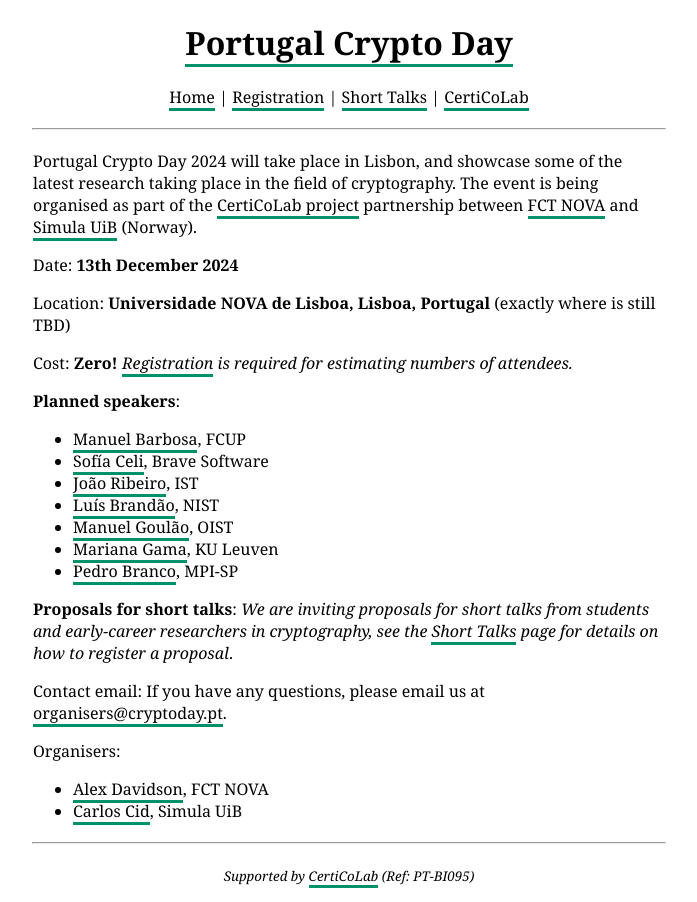
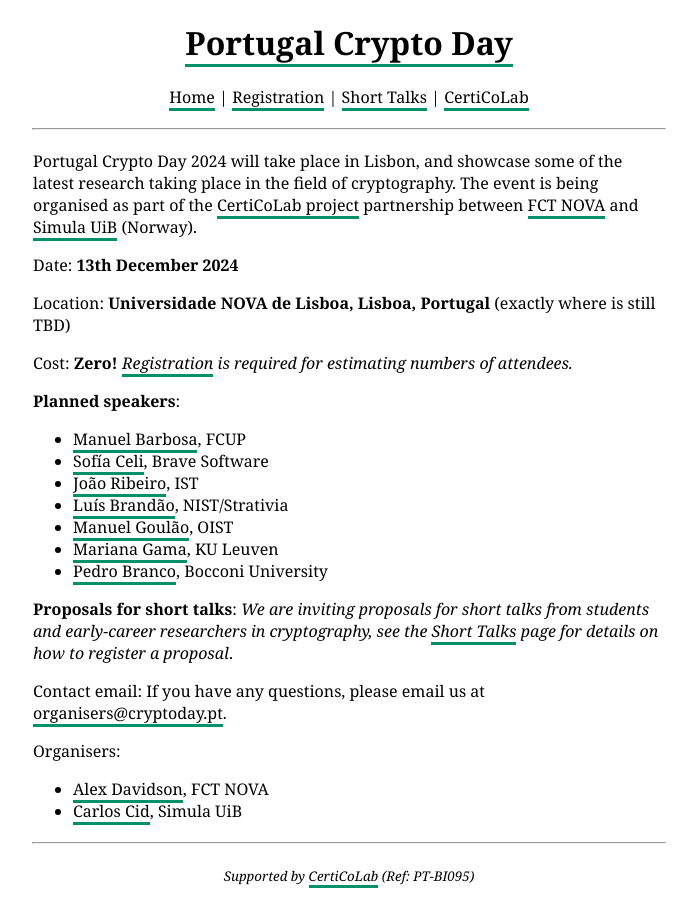
Before and after one commit to cryptoday-pt/cryptoday-pt.github.io, a Jekyll site: the page built from index.html, in a window 1280 px wide. Shown: the whole page, without its empty margins (291-988 px from the left). Built offline with Jekyll 4.4.1, drawn with Linux system fonts in a browser that asks for light colours; the list of posts is cut into pages by our own code.

Commit message:
Update affiliations

```diff
--- a/index.html
+++ b/index.html
@@ -19,10 +19,10 @@ Portugal Crypto Day 2024 will take place in Lisbon, and showcase some of the lat
         <li><a href="https://www.dcc.fc.up.pt/~mbb/">Manuel Barbosa</a>, FCUP</li>
         <li><a href="https://sofiaceli.com/">Sofía Celi</a>, Brave Software</li>
         <li><a href="https://sites.google.com/site/joaorib94/">João Ribeiro</a>, IST</li>
-        <li><a href="https://www.nist.gov/people/luis-t-n-brandao">Luís Brandão</a>, NIST</li>
+        <li><a href="https://www.nist.gov/people/luis-t-n-brandao">Luís Brandão</a>, NIST/Strativia</li>
         <li><a href="https://groups.oist.jp/netq/members-0#goulao">Manuel Goulão</a>, OIST</li>
         <li><a href="https://mmargama.github.io/">Mariana Gama</a>, KU Leuven</li>
-        <li><a href="https://sites.google.com/view/pmbranco">Pedro Branco</a>, MPI-SP</li>
+        <li><a href="https://sites.google.com/view/pmbranco">Pedro Branco</a>, Bocconi University</li>
     </ul>
 </p>
 <p>
```
